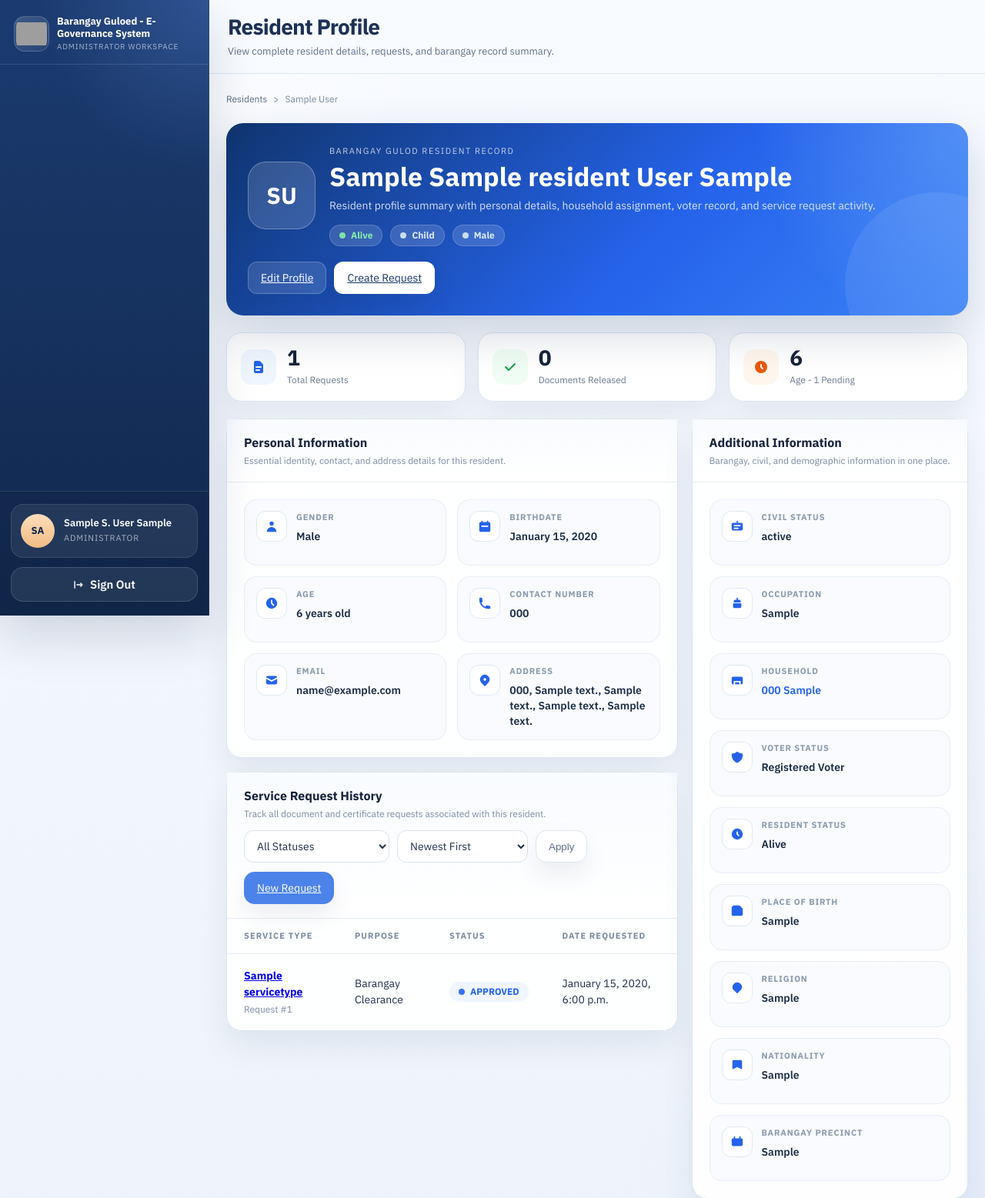
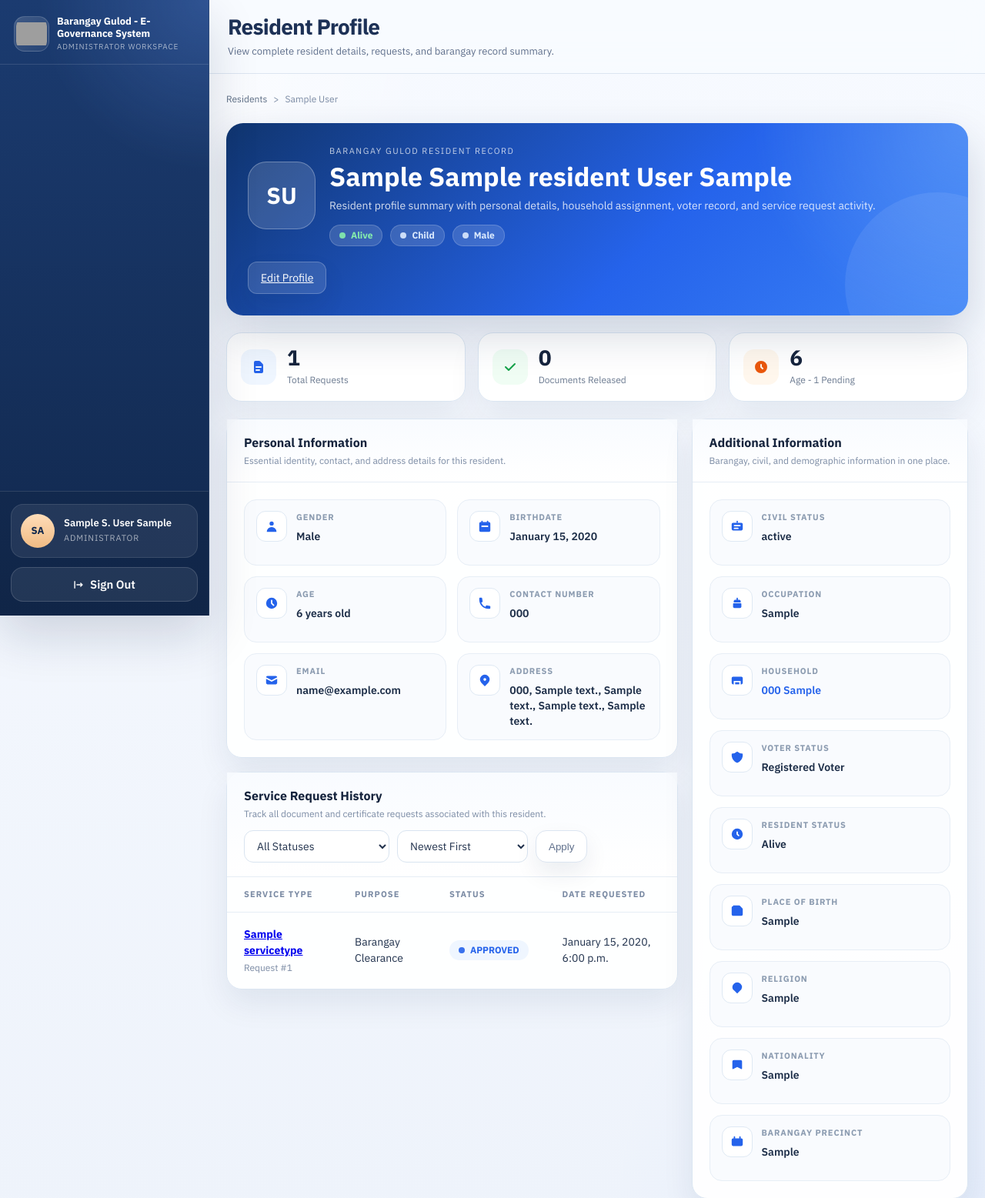
Before and after one commit to Ritsmundz/barangay-system, a Django app: page /resident/1/ in a window 1280 px wide. Shown: the top 1557 px of the page at 77% size. Run offline with Django 5.2, Linux system fonts and the light colour scheme; a user stored in the database is signed in; data comes from the database, SQL or seed files in the repository; tables that the repository leaves empty hold one stand-in row (values such as "Sample post"); parts of the project's set-up code (start-up, migrations or seed data) failed here and were passed over; grey boxes are pictures that could not be loaded.

Commit message:
Remove the function for Requesting service through Resident

```diff
--- a/residents/templates/base.html
+++ b/residents/templates/base.html
@@ -779,10 +779,10 @@
         <div class="sb-header">
             <div class="sb-brand">
                 <div class="sb-logo">
-                    <img src="{{ barangay_logo_data_uri }}" alt="Barangay Guloed logo">
+                    <img src="{{ barangay_logo_data_uri }}" alt="Barangay Gulod logo">
                 </div>
                 <div>
-                    <div class="sb-bname">Barangay Guloed - E-Governance System</div>
+                    <div class="sb-bname">Barangay Gulod - E-Governance System</div>
                     <div class="sb-sub">{{ primary_role|default:"Admin" }} Workspace</div>
                 </div>
             </div>
--- a/residents/templates/resident_profile.html
+++ b/residents/templates/resident_profile.html
@@ -150,7 +150,6 @@
                 {% endif %}
                 {% if primary_role != "Treasurer" %}
                 {% if resident.status == "Alive" %}
-                <a href="{% url 'create_walk_in_service_request' %}" class="btn-bmis btn-primary">Create Request</a>
                 {% endif %}
                 {% endif %}
             </div>
@@ -215,7 +214,6 @@
                             <button type="submit" class="btn-bmis btn-secondary">Apply</button>
                         </div>
                         {% if resident.status == "Alive" and primary_role != "Treasurer" %}
-                        <a href="{% url 'create_walk_in_service_request' %}" class="btn-bmis btn-primary">New Request</a>
                         {% endif %}
                     </form>
                 </div>
```
